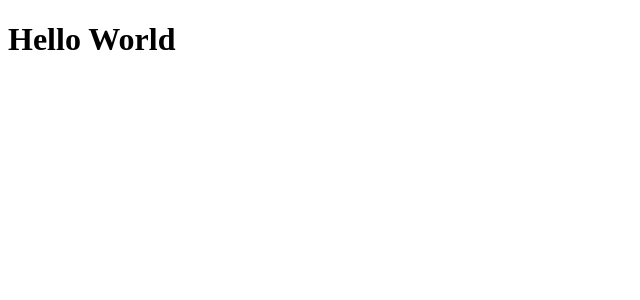
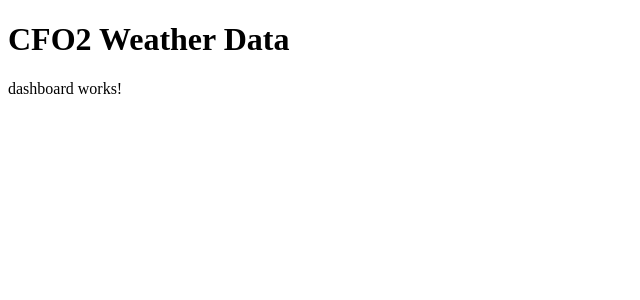
Before and after one commit to blevy115/cfo-angular, an Angular app: page / in a window 1280 px wide. Shown: the top 300 px of the page, without its empty margins (0-640 px from the left). Built offline with nearby package versions, Linux system fonts and the light colour scheme.

Commit message:
Changed Title and imported dashboard component

```diff
--- a/src/app/app.component.html
+++ b/src/app/app.component.html
@@ -1 +1,2 @@
-<h1>Hello World</h1>
+<h1>{{title}}</h1>
+<app-dashboard></app-dashboard>
--- a/src/app/app.component.ts
+++ b/src/app/app.component.ts
@@ -6,5 +6,5 @@ import { Component } from '@angular/core';
   styleUrls: ['./app.component.css']
 })
 export class AppComponent {
-  title = 'CFO2';
+  title = 'CFO2 Weather Data';
 }
```
